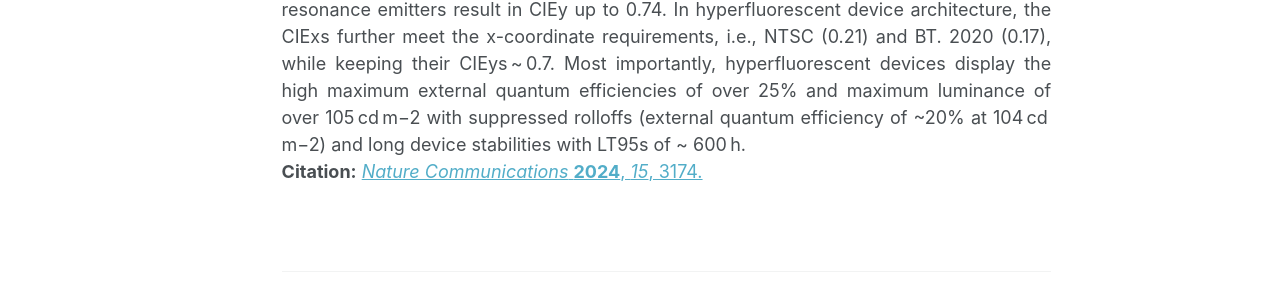
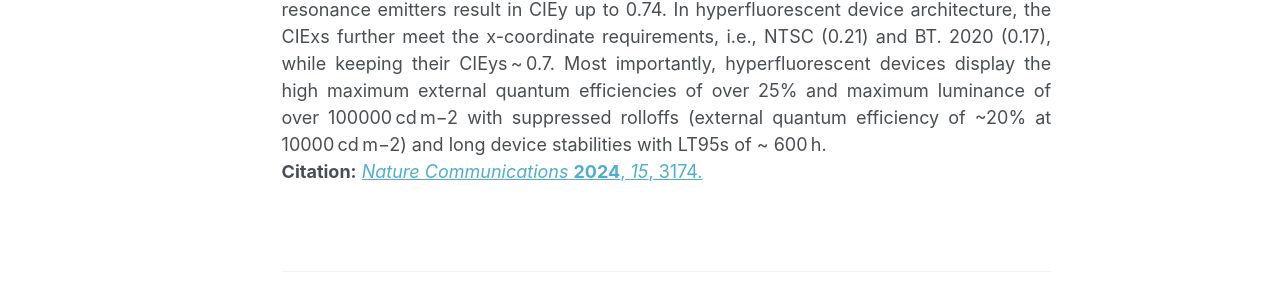
Before and after one commit to cychan-chem/chinychan.github.io, a Jekyll site: the page built from _publications/2024-04.md, in a window 1280 px wide and 1349 px high. Shown: the part 459-759 px from the top of the window. Built offline with Jekyll 4.4.1, drawn with Linux system fonts in a browser that asks for light colours; some web fonts are replaced; some of the changed text lies outside the part shown.

Commit message:
Update 2024-04.md

```diff
--- a/_publications/2024-04.md
+++ b/_publications/2024-04.md
@@ -7,7 +7,7 @@ venue: 'Nature Communications'
 excerpt: Yi-Ting Lee, **Chin-Yiu Chan#**, Nanami Matsuno, Shigetada Uemura, Susumu Oda, Masakazu Kondo, Rangani Wathsala Weerasinghe, Yanmei Hu, Gerardus N. Iswara Lestanto, Youichi Tsuchiya, Yufang Li, Takuji Hatakeyama#,Chihaya Adachi#     <br/> <img src='/images/2024-04.png' width="400" height="300">
 ---
 <div style="text-align: justify">
-To fulfill ultra-high-definition display, efficient and bright green organic light-emitting diodes with Commission Internationale de l’Éclairage y-coordinate ≥ 0.7 are required. Although there are some preceding reports of highly efficient devices based on pure-green multi-resonance emitters, the efficiency rolloff and device stabilities for those pure-green devices are still unsatisfactory. Herein, we report the rational design of two pure-green multi-resonance emitters for achieving highly stable and efficient pure-green devices with CIEx,ys that are close to the NTSC and BT. 2020 standards. In this study, our thermally activated delayed fluorescence OLEDs based on two pure-green multi-resonance emitters result in CIEy up to 0.74. In hyperfluorescent device architecture, the CIExs further meet the x-coordinate requirements, i.e., NTSC (0.21) and BT. 2020 (0.17), while keeping their CIEys ~ 0.7. Most importantly, hyperfluorescent devices display the high maximum external quantum efficiencies of over 25% and maximum luminance of over 105 cd m−2 with suppressed rolloffs (external quantum efficiency of ~20% at 104 cd m−2) and long device stabilities with LT95s of ~ 600 h.
+To fulfill ultra-high-definition display, efficient and bright green organic light-emitting diodes with Commission Internationale de l’Éclairage y-coordinate ≥ 0.7 are required. Although there are some preceding reports of highly efficient devices based on pure-green multi-resonance emitters, the efficiency rolloff and device stabilities for those pure-green devices are still unsatisfactory. Herein, we report the rational design of two pure-green multi-resonance emitters for achieving highly stable and efficient pure-green devices with CIEx,ys that are close to the NTSC and BT. 2020 standards. In this study, our thermally activated delayed fluorescence OLEDs based on two pure-green multi-resonance emitters result in CIEy up to 0.74. In hyperfluorescent device architecture, the CIExs further meet the x-coordinate requirements, i.e., NTSC (0.21) and BT. 2020 (0.17), while keeping their CIEys ~ 0.7. Most importantly, hyperfluorescent devices display the high maximum external quantum efficiencies of over 25% and maximum luminance of over 100000 cd m−2 with suppressed rolloffs (external quantum efficiency of ~20% at 10000 cd m−2) and long device stabilities with LT95s of ~ 600 h.
 </div>
 
 **Citation:** [_Nature Communications_ **2024**, _15_, 3174.](https://www.nature.com/articles/s41467-024-47482-3)
```
